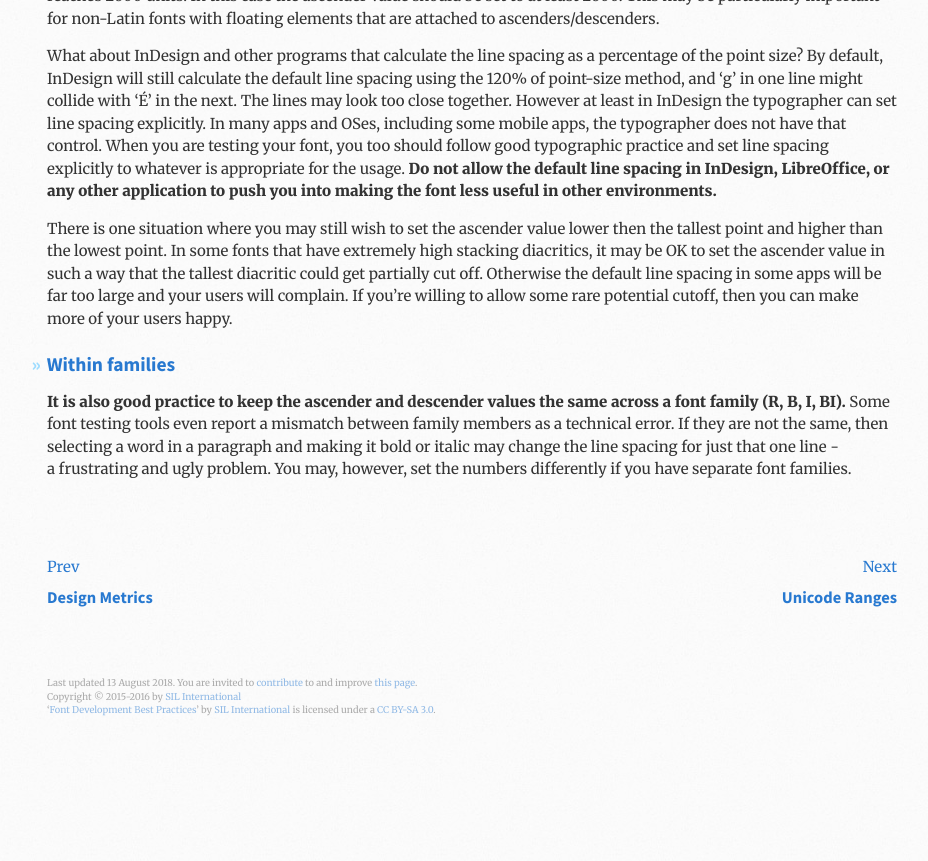
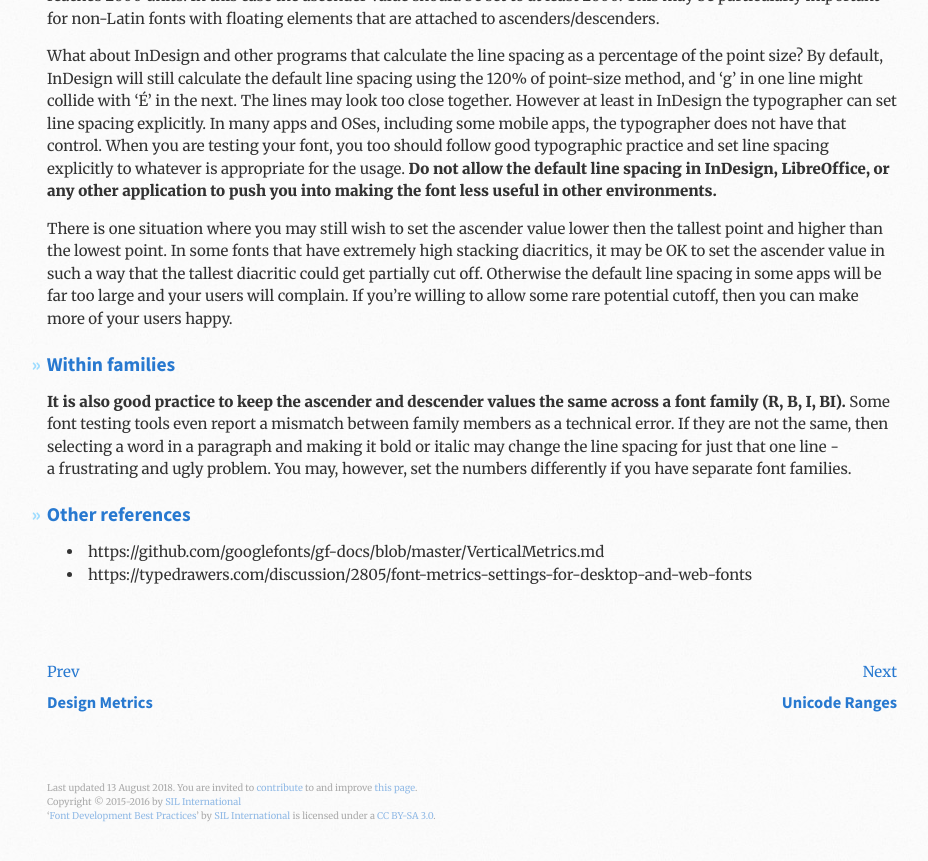
Before and after one commit to silnrsi/FDBP, a Jekyll site: the page built from en-US/Line_Metrics.md, in a window 1280 px wide and 900 px high, scrolled down 1533 px. Shown: the top 861 px of the window, without its empty margins (43-971 px from the left). Built offline with Jekyll 4.4.1, drawn with Linux system fonts in a browser that asks for light colours; before the commit the page ends 2328 px from its top, so only the background shows below that.

Commit message:
Line_Metrics.md Add other references

```diff
--- a/en-US/Line_Metrics.md
+++ b/en-US/Line_Metrics.md
@@ -48,6 +48,10 @@ There is one situation where you may still wish to set the ascender value lower
 
 **It is also good practice to keep the ascender and descender values the same across a font family (R, B, I, BI).** Some font testing tools even report a mismatch between family members as a technical error. If they are not the same, then selecting a word in a paragraph and making it bold or italic may change the line spacing for just that one line - a frustrating and ugly problem. You may, however, set the numbers differently if you have separate font families.
 
+## Other references
+
+* https://github.com/googlefonts/gf-docs/blob/master/VerticalMetrics.md
+* https://typedrawers.com/discussion/2805/font-metrics-settings-for-desktop-and-web-fonts
 
 [Karsten]: http://www.kltf.de/downloads/FontMetrics-kltf.pdf
 
```
